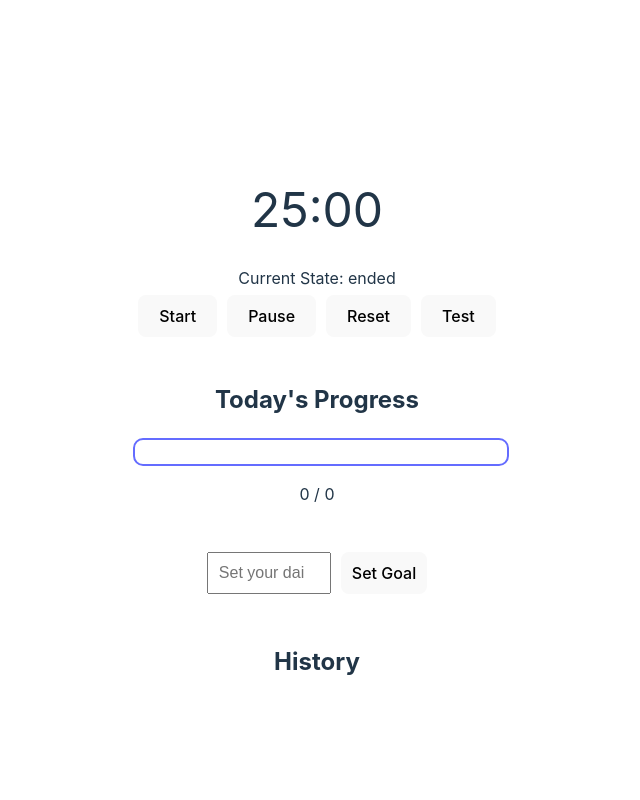
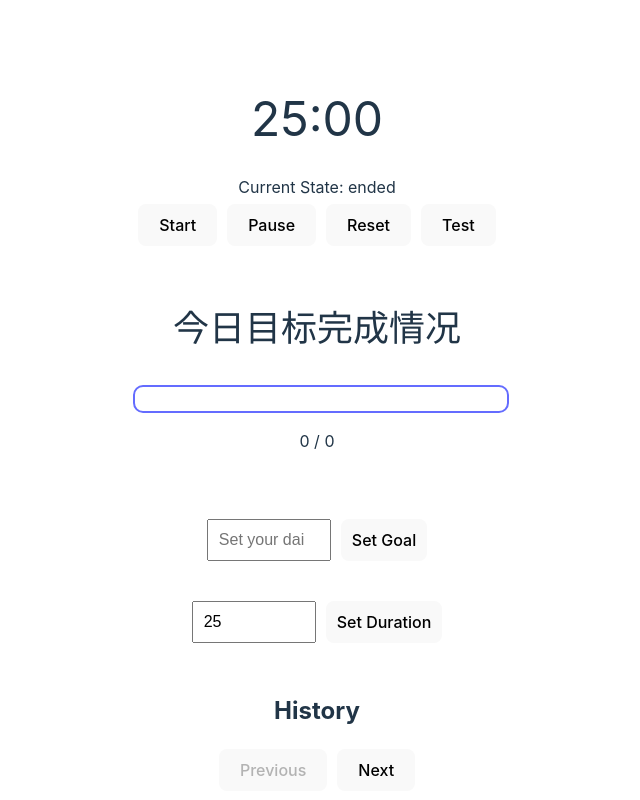
Before and after one commit to Jason0107/2024-8-6my-pomodoro-app, a React (Vite) app: page / in a window 1280 px wide. Shown: the whole page, without its empty margins (323-963 px from the left). Built offline with nearby package versions, Linux system fonts and the light colour scheme.

Commit message:
增加翻页功能，增加番茄钟时间设置

```diff
--- a/src/App.css
+++ b/src/App.css
@@ -1,10 +1,10 @@
 .app {
   text-align: center;
   margin-top: 20%;
-  display: flex; /* Add this line */
-  flex-direction: column; /* Add this line */
-  align-items: center; /* Add this line */
-  justify-content: center; /* Add this line */
+  display: flex;
+  flex-direction: column;
+  align-items: center;
+  justify-content: center;
 }
 
 .time {
@@ -44,31 +44,48 @@
 
 .progress-container {
   width: 100%;
-  border: 2px solid #646cff; /* Add this line for border */
-  border-radius: 10px; /* Adjust border radius */
-  padding: 2px; /* Optional: Add padding to create space between border and progress bar */
+  border: 2px solid #646cff;
+  border-radius: 10px;
+  padding: 2px;
 }
 
 .progress-bar {
   height: 20px;
   background-color: #646cff;
-  border-radius: 8px; /* Adjust border radius to match progress container */
-  width: 0; /* Default width, will be set dynamically */
+  border-radius: 8px;
+  width: 0;
+  max-width: 100%; /* Ensure the progress bar doesn't exceed the container width */
 }
 
-.set-goal {
+.set-goal,
+.set-duration {
   display: flex;
   align-items: center;
+  margin-top: 20px;
 }
 
-.set-goal input {
+.set-goal input,
+.set-duration input {
   padding: 10px;
   margin: 10px 10px 10px 0;
   font-size: 1em;
   width: 100px;
 }
 
-.set-goal button {
+.set-goal button,
+.set-duration button {
   padding: 10px;
   font-size: 1em;
 }
+
+.pagination {
+  display: flex;
+  justify-content: center;
+  margin-top: 20px;
+}
+
+.pagination button {
+  margin: 0 5px;
+  padding: 10px 20px;
+  font-size: 16px;
+}
--- a/src/App.tsx
+++ b/src/App.tsx
@@ -19,6 +19,10 @@ const App: React.FC = () => {
     const [alertTriggered, setAlertTriggered] = useState<boolean>(false);
     const [dailyGoal, setDailyGoal] = useState<number>(0);
     const [goalInput, setGoalInput] = useState<string>("");
+    const [pomodoroDuration, setPomodoroDuration] = useState<number>(1500);
+    const [durationInput, setDurationInput] = useState<string>("25");
+    const [currentPage, setCurrentPage] = useState<number>(1);
+    const recordsPerPage = 5;
 
     useEffect(() => {
         // Load history and daily goal from LocalStorage
@@ -56,7 +60,7 @@ const App: React.FC = () => {
     };
 
     const addHistory = () => {
-        const newHistory = [...history, { time: new Date().toLocaleString(), duration: 1500 - seconds }];
+        const newHistory = [...history, { time: new Date().toLocaleString(), duration: pomodoroDuration - seconds }];
         setHistory(newHistory);
         localStorage.setItem('pomodoroHistory', JSON.stringify(newHistory));
     };
@@ -69,7 +73,7 @@ const App: React.FC = () => {
 
     const handleStart = () => {
         if (timerState === TimerState.ENDED) {
-            setSeconds(1500);
+            setSeconds(pomodoroDuration);
         }
         setTimerState(TimerState.RUNNING);
     };
@@ -89,8 +93,33 @@ const App: React.FC = () => {
         localStorage.setItem('dailyGoal', goal.toString());
     };
 
+    const handleDurationInputChange = (event: React.ChangeEvent<HTMLInputElement>) => {
+        setDurationInput(event.target.value);
+    };
+
+    const handleSetDuration = () => {
+        const duration = parseInt(durationInput) * 60 || 1500;
+        setPomodoroDuration(duration);
+        if (timerState === TimerState.ENDED) {
+            setSeconds(duration);
+        }
+    };
+
     const completedCount = history.length;
     const progressPercentage = dailyGoal ? (completedCount / dailyGoal) * 100 : 0;
+
+    const indexOfLastRecord = currentPage * recordsPerPage;
+    const indexOfFirstRecord = indexOfLastRecord - recordsPerPage;
+    const currentRecords = history.slice(indexOfFirstRecord, indexOfLastRecord);
+    const totalPages = Math.ceil(history.length / recordsPerPage);
+
+    const nextPage = () => {
+        if (currentPage < totalPages) setCurrentPage(currentPage + 1);
+    };
+
+    const prevPage = () => {
+        if (currentPage > 1) setCurrentPage(currentPage - 1);
+    };
 
     return (
         <div className="app">
@@ -103,11 +132,11 @@ const App: React.FC = () => {
             <div className="buttons">
                 <button onClick={handleStart}>Start</button>
                 <button onClick={() => setTimerState(TimerState.PAUSED)}>Pause</button>
-                <button onClick={() => { setSeconds(1500); setTimerState(TimerState.ENDED); }}>Reset</button>
+                <button onClick={() => { setSeconds(pomodoroDuration); setTimerState(TimerState.ENDED); }}>Reset</button>
                 <button onClick={handleTestStart}>Test</button>
             </div>
             <div className="progress">
-                <h2>Today's Progress</h2>
+                <h2><h2>今日目标完成情况</h2></h2>
                 <div className="progress-container">
                     <div className="progress-bar" style={{ width: `${progressPercentage}%` }}></div>
                 </div>
@@ -122,16 +151,29 @@ const App: React.FC = () => {
                 />
                 <button onClick={handleSetGoal}>Set Goal</button>
             </div>
+            <div className="set-duration">
+                <input
+                    type="number"
+                    value={durationInput}
+                    onChange={handleDurationInputChange}
+                    placeholder="Set timer duration (minutes)"
+                />
+                <button onClick={handleSetDuration}>Set Duration</button>
+            </div>
             <div className="history">
                 <h2>History</h2>
                 <ul>
-                    {history.map((record, index) => (
+                    {currentRecords.map((record, index) => (
                         <li key={index}>
                             {record.time} - {formatTime(record.duration)}
                             <button onClick={() => deleteHistory(index)}>Delete</button>
                         </li>
                     ))}
                 </ul>
+                <div className="pagination">
+                    <button onClick={prevPage} disabled={currentPage === 1}>Previous</button>
+                    <button onClick={nextPage} disabled={currentPage === totalPages}>Next</button>
+                </div>
             </div>
         </div>
     );
```
